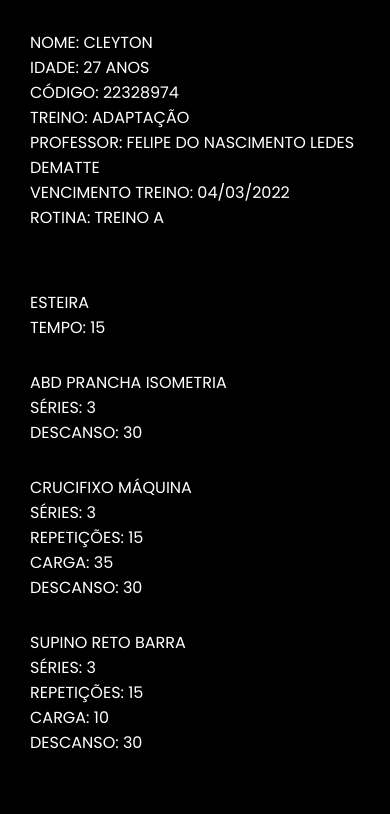
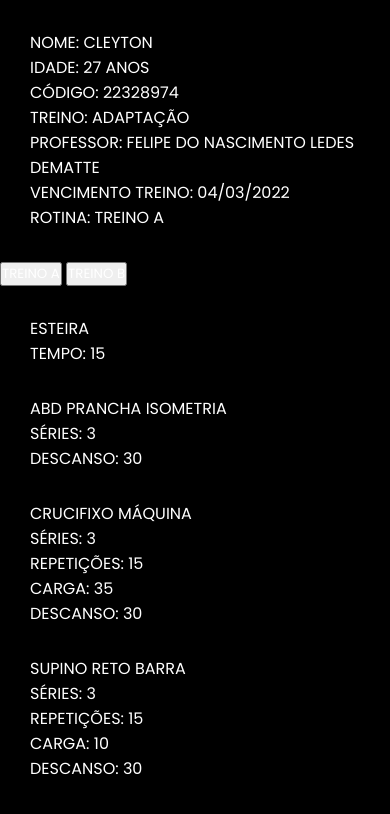
Before and after one commit to devcleyton/treinoAcademia, a plain HTML site: page index.html in a window 390 px wide. Drawn offline with Linux system fonts and the light colour scheme.

Commit message:
adição de buttons mobile

```diff
--- a/index.html
+++ b/index.html
@@ -31,6 +31,10 @@
                 <p id="rotina"></p>
             </section>
             <section class="treinos">
+                <section class="buttons">
+                    <button>TREINO A</button>
+                    <button>TREINO B</button>
+                </section>
                 <section class="treinoA">
                     <section id="esteira">
                         <p id="esteiraNome"></p>
--- a/script.js
+++ b/script.js
@@ -101,4 +101,4 @@ document.getElementById("supinoRetoBarraCarga").innerHTML = "CARGA: " + treino.t
 document.getElementById("supinoRetoBarraDescanso").innerHTML = "DESCANSO: " + treino.treinoA.supinoRetoBarra.descanso
 
 
-console.table(treino)
+console.log(treino)
```
